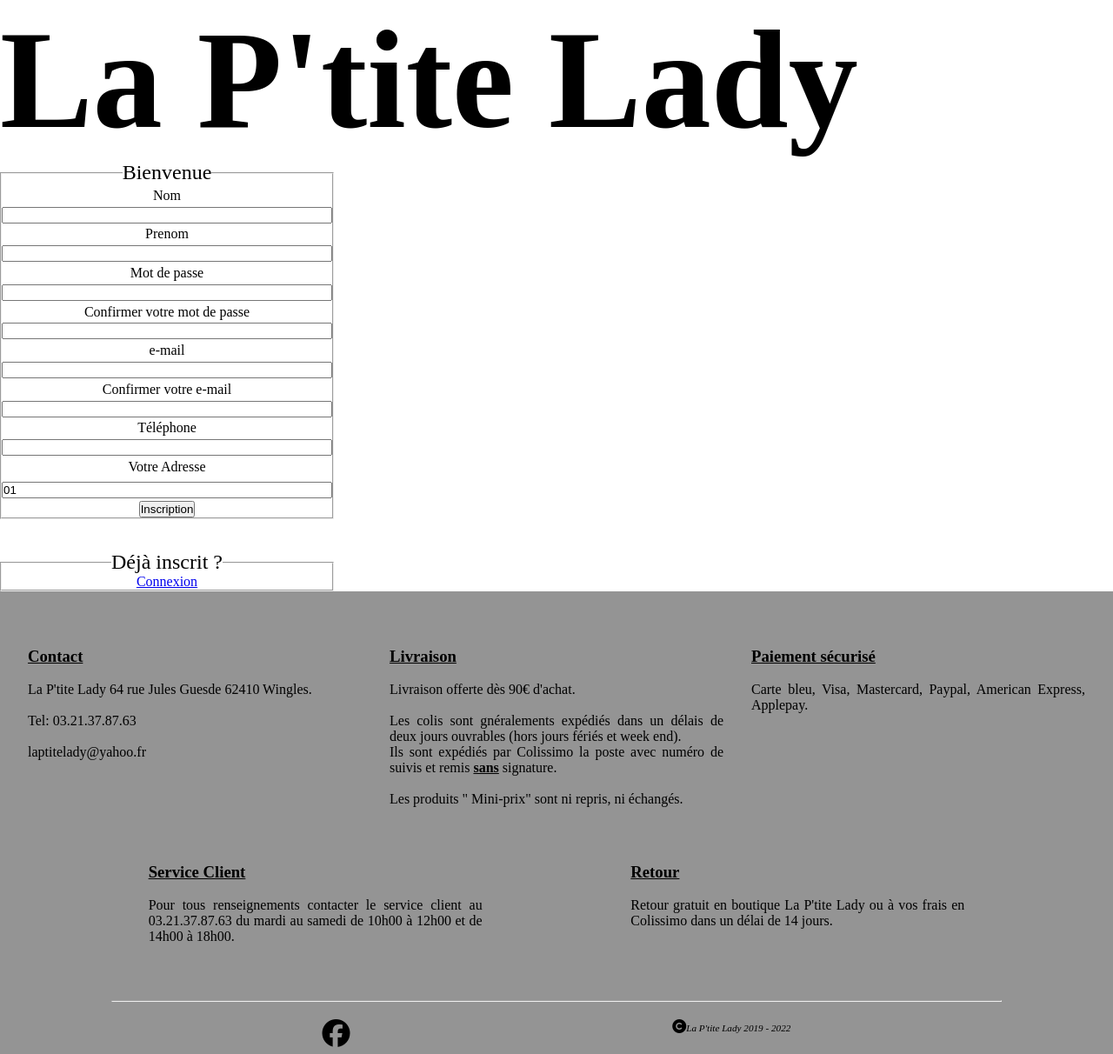
After one commit to Skyjox/La-P-Tite-Lady, a PHP site: page /php/index_insc.php in a window 1280 px wide. The commit adds this page. Shown: the whole page at 87% size. Run offline with PHP 8.4, Linux system fonts and the light colour scheme; some libraries are stand-ins or nearby versions.

Commit message:
13/06 -> 13H51
Ajout confirmation.php
Ajout index_insc.php
Ajout inscription.php
Possibilité de s'inscrire sur la db: check tout est ok

```diff
--- a/css/style.css
+++ b/css/style.css
@@ -10,6 +10,8 @@ h1{
     font-size: 10rem;
 }
 /*Fin Header*/
+/*Début index_insc*/
+/*Fin index_insc*/
 /* Début Footer*/
 footer a{
     text-decoration:none;
--- /dev/null
+++ b/php/index_insc.php
@@ -0,0 +1,93 @@
+<?php
+include './include/header.php';
+?>
+<style>
+    fieldset{
+        width: 30%;
+    }
+    legend{
+        font-size: 1.5rem;
+        text-align: center;
+        justify-content: center;
+    }
+    #inscription{
+        display: flex;
+        flex-wrap: wrap;
+    }
+    #inscription label,input{
+        width:100%;
+    }
+    label{
+        text-align: center;
+        margin: 1% 0;
+    }
+    #connexion{
+        display: flex;
+        width: 100%;
+        justify-content: center;
+    }
+    #submit{
+        width:100%;
+        display: flex;
+        justify-content: center;
+        margin-top:1%;
+    }
+    .adresse{
+        width: 100%;
+    }
+.adresse input{
+    margin-top: 1%;
+}
+
+
+</style>
+<fieldset>
+    <legend>Bienvenue</legend>
+
+    <form action="./inscription.php" method="POST" id="inscription">
+        <label for="nom">Nom</label><br>
+        <input type="text" name="nom" id="nom" required><br>
+
+        <label for="prenom">Prenom</label><br>
+        <input type="text" name="prenom" id="prenom" required><br>
+
+        <label for="password">Mot de passe</label><br>
+        <input type="password" name="password" id="mdp" required><br>
+
+        <label for="compassword">Confirmer votre mot de passe</label><br>
+        <input type="password" name="compassword" id="comp" required><br>
+
+        <label for="mail">e-mail</label><br>
+        <input type="email" name="mail" id="mail" required><br>
+
+        <label for="confmail">Confirmer votre e-mail</label><br>
+        <input type="mail" name="confmail" id="confmail" required><br>
+
+        <label for="telephone">Téléphone</label>
+        <input type="tel" name="telephone" id="telephone">
+
+        <label for="adresse">Votre Adresse</label>
+        <div class="adresse">
+        <input type="number" name="adresse" id="numero" value="01" onFocus="this.value='';">
+
+        </div>
+
+
+        <div id="submit">
+        <button type="submit">Inscription</button>
+        </div>
+
+    </form>
+</fieldset><br><br>
+
+<fieldset>
+    <legend>Déjà inscrit ? </legend>
+    <div id="connexion">
+    <a href="./login.php">Connexion</a>
+    </div>
+</fieldset>
+
+
+<?php
+include './include/footer.php';
+?>
```
Also changed, not shown: php/confirmation.php (added, +18 -0 lines), php/inscription.php (added, +57 -0 lines).
